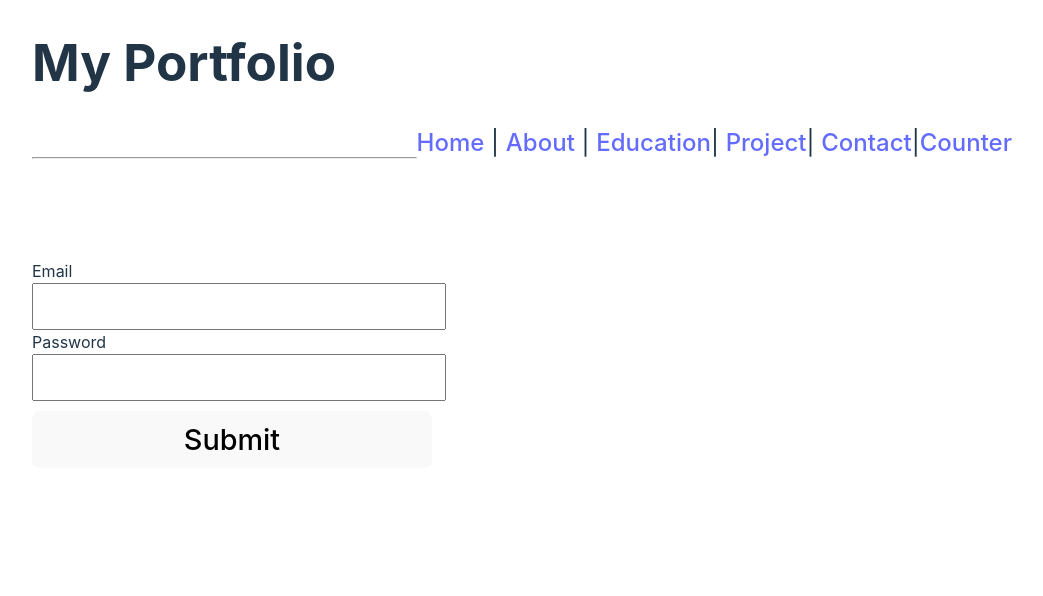
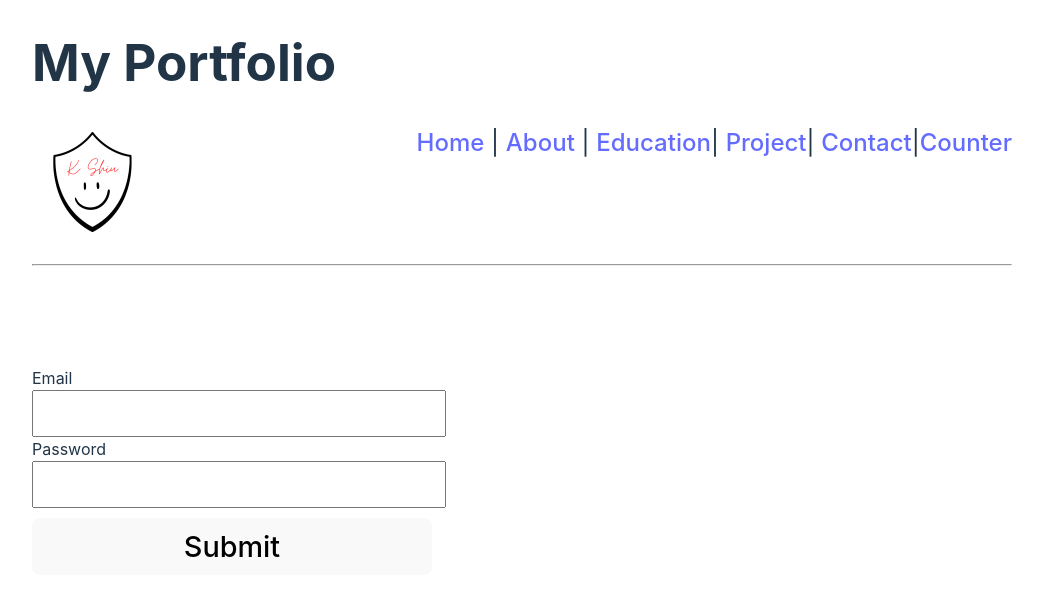
Before and after one commit to KerrickShiu/Portfolio-Assignment-Centennial, a React (Vite) app in the folder client/: page /counter in a window 1280 px wide. Shown: the top 596 px of the page, without its empty margins (118-1161 px from the left). Built offline with nearby package versions, Linux system fonts and the light colour scheme.

Commit message:
added logo

```diff
--- a/client/components/Layout.jsx
+++ b/client/components/Layout.jsx
@@ -1,9 +1,12 @@
 import React from 'react';
 import { Link } from 'react-router-dom';
+import logo from './logo.png';
+
 export default function Layout() {
 return (
 <>
 <h1>My Portfolio</h1>
+<img src={logo} length ='125em'width='125em'></img>
 <nav>
 <Link to="/">Home</Link> | <Link to="/about">About</Link> | <Link
 to="/education">Education</Link>| <Link to="/project">Project</Link>| <Link
```
Also changed, not shown: client/components/logo.png (added).
